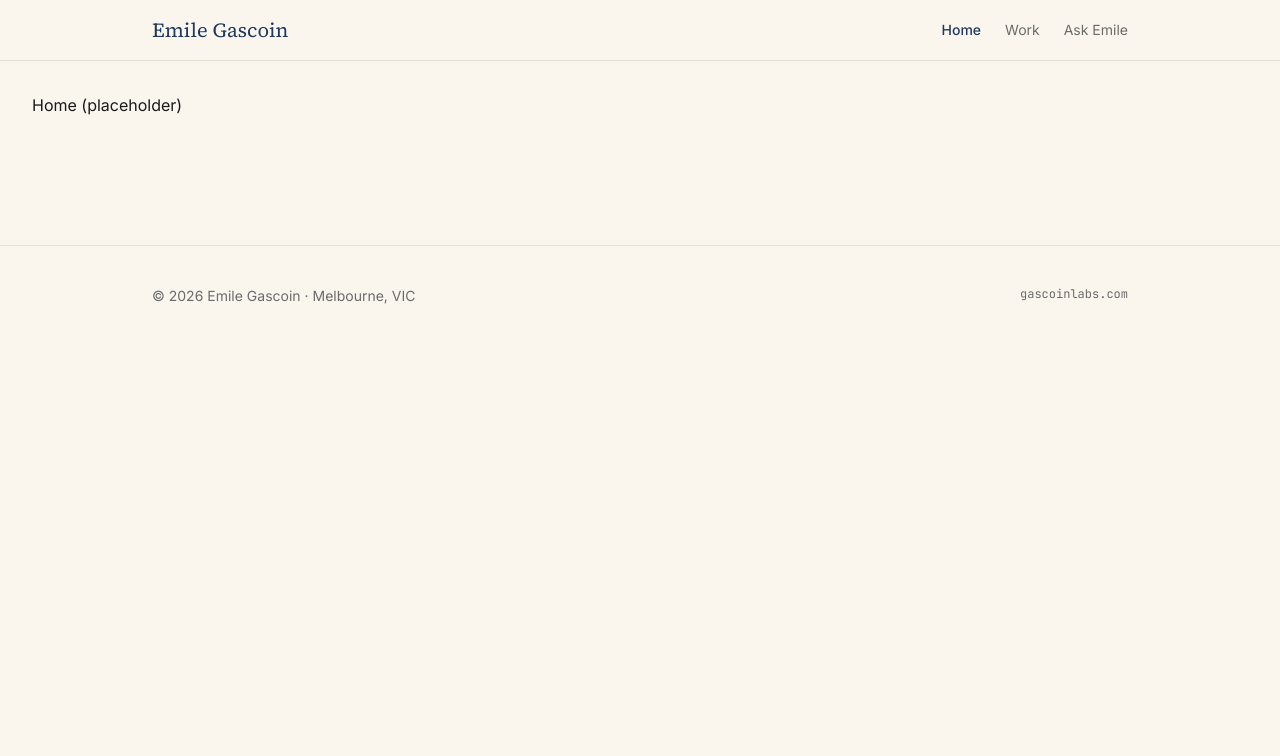
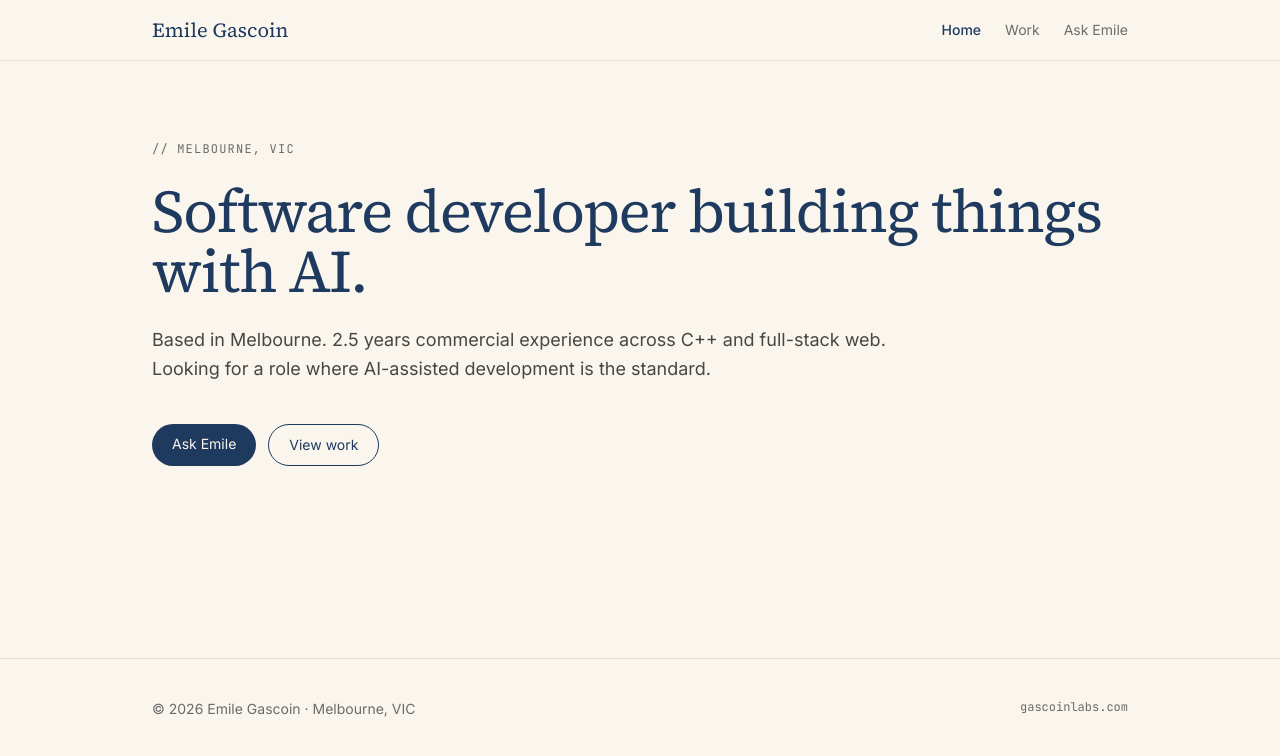
Before and after one commit to emilegascoin/gascoinlabs, a React (Vite) app: page / in a window 1280 px wide. Shown: the top 756 px of the page. Built offline with nearby package versions, Linux system fonts and the light colour scheme.

Commit message:
feat: add hero section

```diff
--- /dev/null
+++ b/src/components/home/Hero.jsx
@@ -0,0 +1,25 @@
+import { hero, profile } from '../../lib/content'
+import Button from '../ui/Button'
+
+export default function Hero() {
+  return (
+    <section id="hero" className="mx-auto max-w-5xl px-6 pt-20 pb-24">
+      <p className="font-mono text-xs uppercase tracking-widest text-muted mb-6">
+        // {profile.location.toLowerCase()}
+      </p>
+      <h1 className="font-serif text-5xl sm:text-6xl text-navy leading-[1.05] tracking-tight">
+        {hero.headline}
+      </h1>
+      <p className="mt-6 max-w-prose text-lg text-ink/80 leading-relaxed">
+        {hero.sub}
+      </p>
+      <div className="mt-10 flex flex-wrap gap-3">
+        {hero.ctas.map((cta) => (
+          <Button key={cta.label} to={cta.to} primary={cta.primary}>
+            {cta.label}
+          </Button>
+        ))}
+      </div>
+    </section>
+  )
+}
--- /dev/null
+++ b/src/components/ui/Button.jsx
@@ -0,0 +1,13 @@
+import { Link } from 'react-router-dom'
+
+export default function Button({ to, href, primary = false, children, className = '' }) {
+  const base = 'inline-block px-5 py-2.5 rounded-full text-sm transition-colors'
+  const variant = primary
+    ? 'bg-navy text-cream hover:bg-navy-dark'
+    : 'border border-navy text-navy hover:bg-navy hover:text-cream'
+
+  if (href) {
+    return <a href={href} className={`${base} ${variant} ${className}`}>{children}</a>
+  }
+  return <Link to={to} className={`${base} ${variant} ${className}`}>{children}</Link>
+}
--- a/src/pages/Home.jsx
+++ b/src/pages/Home.jsx
@@ -1,3 +1,9 @@
+import Hero from '../components/home/Hero'
+
 export default function Home() {
-  return <div className="p-8">Home (placeholder)</div>
+  return (
+    <>
+      <Hero />
+    </>
+  )
 }
```
